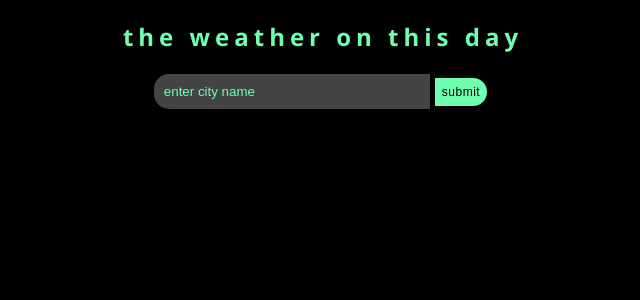
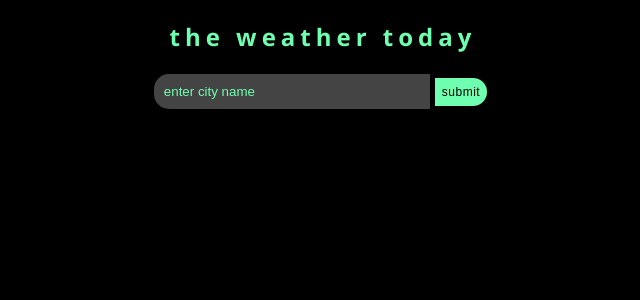
Before and after one commit to nancyd333/project4, a React (Create React App) app: page / in a window 1280 px wide. Shown: the top 300 px of the page, without its empty margins (317-957 px from the left). Built offline with nearby package versions, Linux system fonts and the light colour scheme.

Commit message:
updates application title

```diff
--- a/src/Data.js
+++ b/src/Data.js
@@ -238,7 +238,7 @@ export default class Data extends Component{
 
         return(
         <div>
-            <h2>the weather on this day</h2>
+            <h2>the weather today</h2>
 
             <form >
             <label>
```
